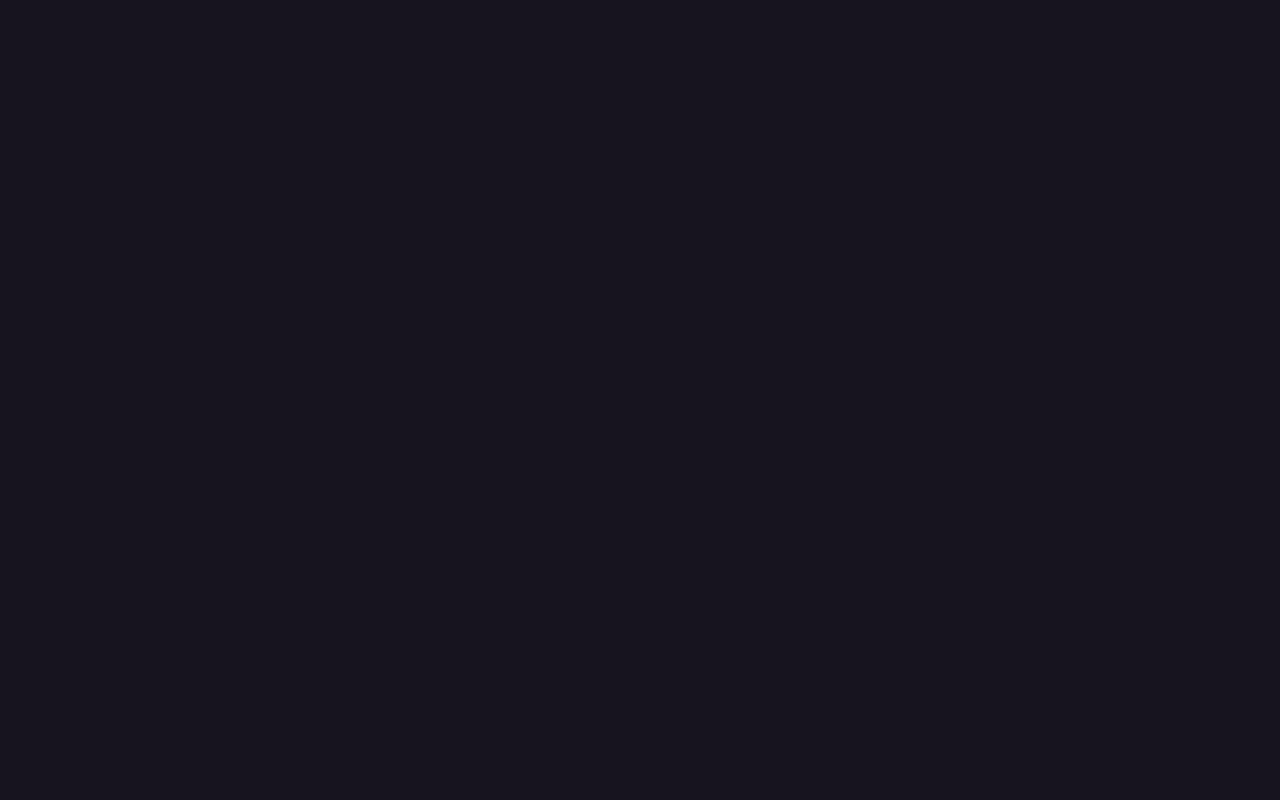
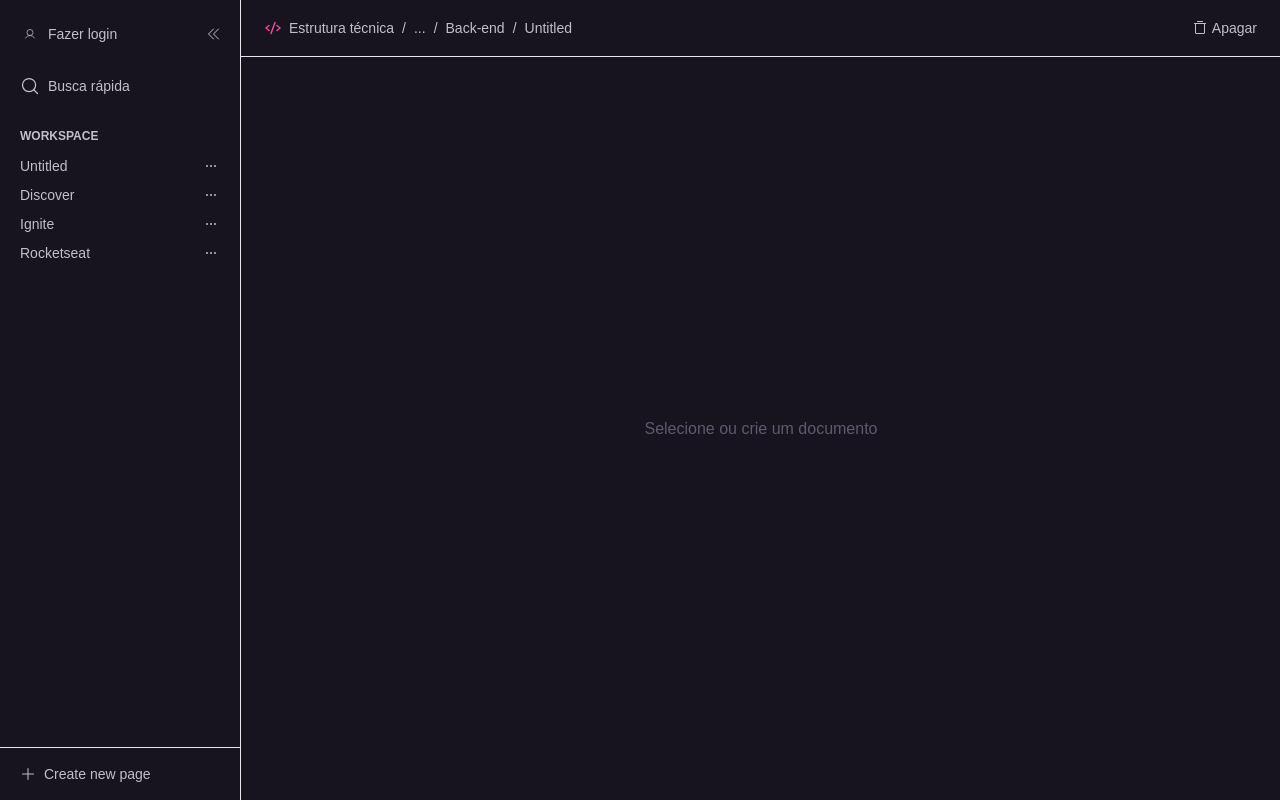
Before and after one commit to fgouvea10/flotes, a React (Vite) app in the folder src/renderer/: page / in a window 1280 px wide. Built offline with nearby package versions, Linux system fonts and the light colour scheme.

Commit message:
style: add home page

```diff
--- a/src/renderer/src/App.tsx
+++ b/src/renderer/src/App.tsx
@@ -1,7 +1,18 @@
+import { Header } from './components/Header'
+import { Sidebar } from './components/Sidebar'
 import './styles/globals.css'
 
 export function App() {
   return (
-    <div className="h-screen w-screnn bg-flotes-900 text-flotes-100"></div>
+    <div className="flex h-screen w-screnn bg-flotes-900 text-flotes-100">
+      <Sidebar />
+      <div className="flex-1 flex flex-col max-h-screen">
+        <Header />
+
+        <main className="flex-1 flex items-center justify-center text-flotes-400">
+          Selecione ou crie um documento
+        </main>
+      </div>
+    </div>
   )
 }
```
